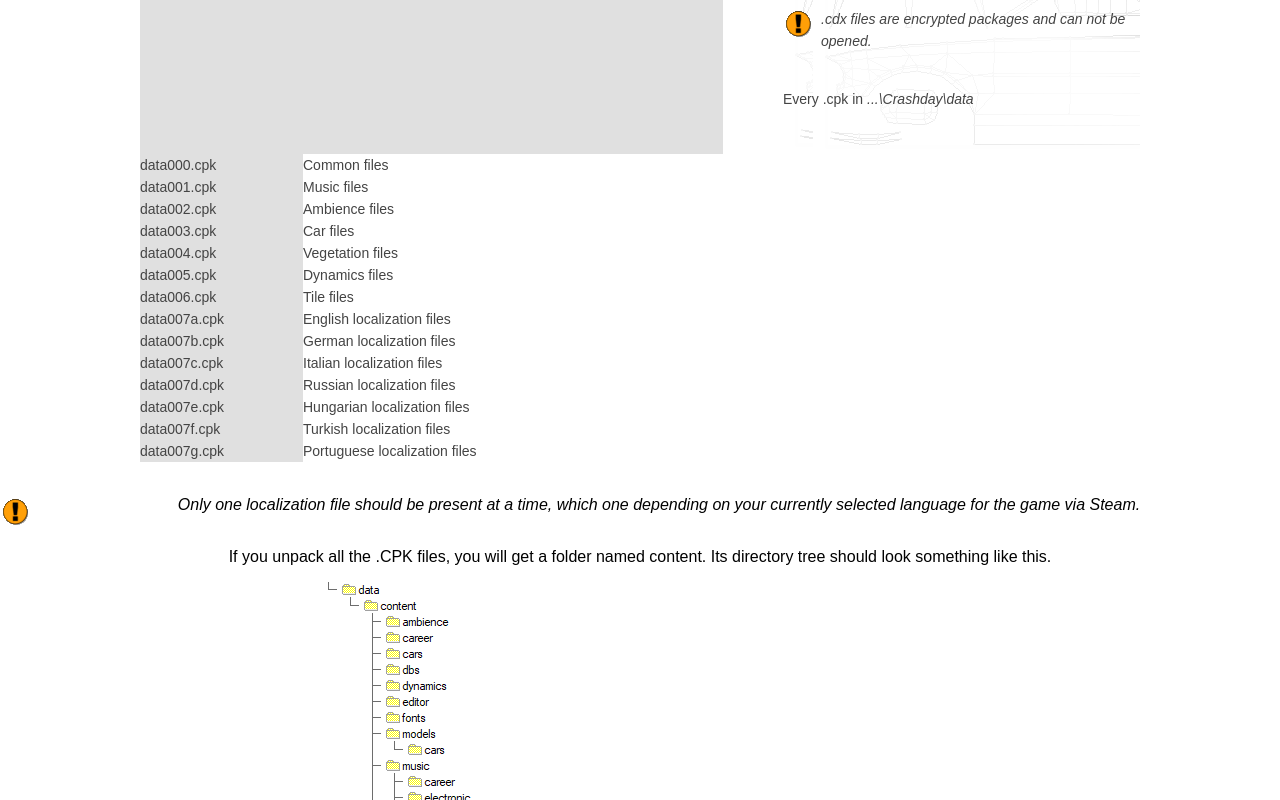
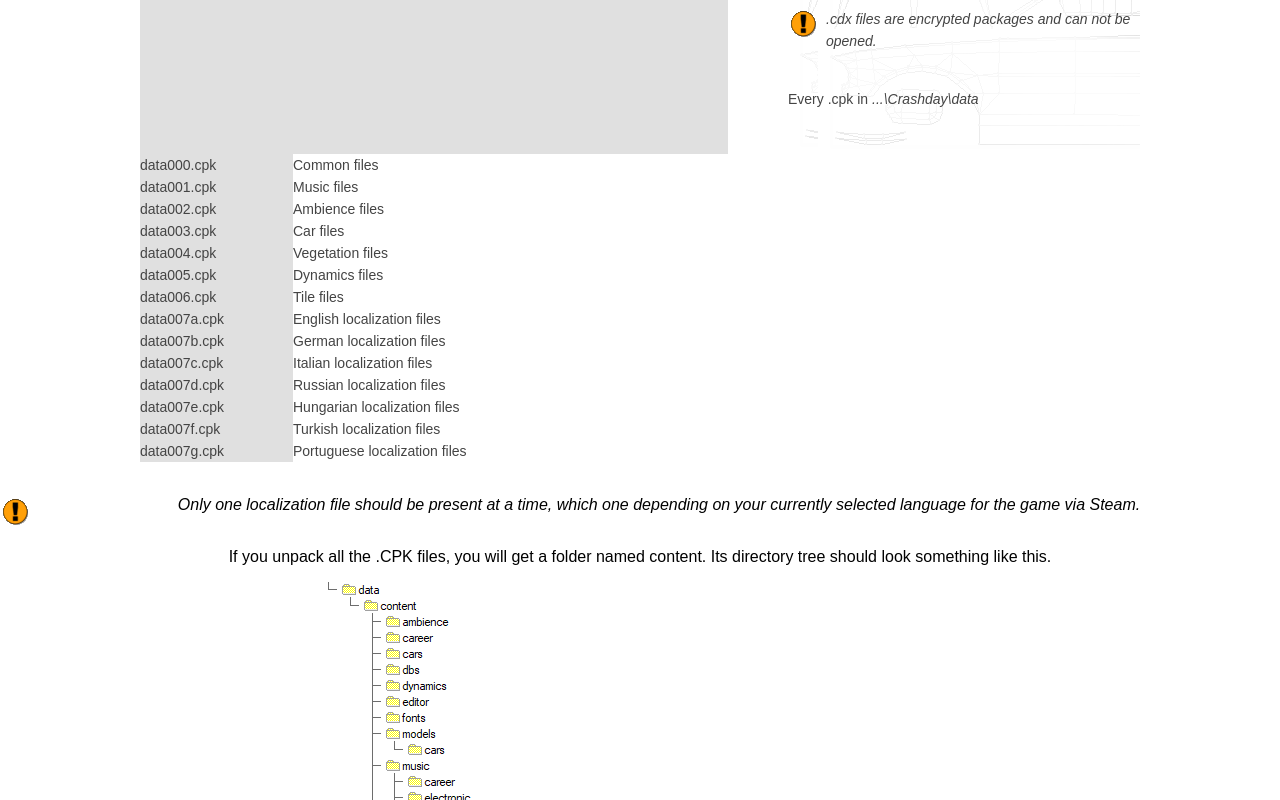
Before and after one commit to wurunduk/crashday-sdk, a plain HTML site: page new-sdk/2_overview_folders.html in a window 1280 px wide. Shown: the part 608-1408 px from the top of the page. Drawn offline with Linux system fonts and the light colour scheme; files whose address does not match are found by name.

Commit message:
Update 2_overview_folders.html

```diff
--- a/new-sdk/2_overview_folders.html
+++ b/new-sdk/2_overview_folders.html
@@ -30,10 +30,10 @@
 
   <table width=595 border=1 bordercolor="#e7e7e7" cellpadding=5 cellspacing=0>
 		<tr valign=top>
-			<td width=163 bgcolor="#e0e0e0">
+			<td width=153 bgcolor="#e0e0e0">
 				<p>data000.cpk</p>
 			</td>
-			<td width=420>
+			<td width=435>
 				<p>Common files</p>
 			</td>
 		</tr>
@@ -42,7 +42,7 @@
 			<td width=153 bgcolor="#e0e0e0">
 				<p>data001.cpk</p>
 			</td>
-			<td width=420>
+			<td width=435>
 				<p>Music files</p>
 			</td>
 		</tr>
@@ -51,7 +51,7 @@
 			<td width=153 bgcolor="#e0e0e0">
 				<p>data002.cpk</p>
 			</td>
-			<td width=420>
+			<td width=435>
 				<p>Ambience files</p>
 			</td>
 		</tr>
@@ -60,7 +60,7 @@
 			<td width=153 bgcolor="#e0e0e0">
 				<p>data003.cpk</p>
 			</td>
-			<td width=420>
+			<td width=435>
 				<p>Car files</p>
 			</td>
 		</tr>
@@ -69,7 +69,7 @@
 			<td width=153 bgcolor="#e0e0e0">
 				<p>data004.cpk</p>
 			</td>
-			<td width=420>
+			<td width=435>
 				<p>Vegetation files</p>
 			</td>
 		</tr>
@@ -78,7 +78,7 @@
 			<td width=153 bgcolor="#e0e0e0">
 				<p>data005.cpk</p>
 			</td>
-			<td width=420>
+			<td width=435>
 				<p>Dynamics files</p>
 			</td>
 		</tr>
@@ -87,7 +87,7 @@
 			<td width=153 bgcolor="#e0e0e0">
 				<p>data006.cpk</p>
 			</td>
-			<td width=420>
+			<td width=435>
 				<p>Tile files</p>
 			</td>
 		</tr>
@@ -96,7 +96,7 @@
 			<td width=153 bgcolor="#e0e0e0">
 				<p>data007a.cpk</p>
 			</td>
-			<td width=420>
+			<td width=435>
 				<p>English localization files</p>
 			</td>
 		</tr>
@@ -105,7 +105,7 @@
 			<td width=153 bgcolor="#e0e0e0">
 				<p>data007b.cpk</p>
 			</td>
-			<td width=420>
+			<td width=435>
 				<p>German localization files</p>
 			</td>
 		</tr>
@@ -114,7 +114,7 @@
 			<td width=153 bgcolor="#e0e0e0">
 				<p>data007c.cpk</p>
 			</td>
-			<td width=420>
+			<td width=435>
 				<p>Italian localization files</p>
 			</td>
 		</tr>
@@ -123,7 +123,7 @@
 			<td width=153 bgcolor="#e0e0e0">
 				<p>data007d.cpk</p>
 			</td>
-			<td width=420>
+			<td width=435>
 				<p>Russian localization files</p>
 			</td>
 		</tr>
@@ -132,7 +132,7 @@
 			<td width=153 bgcolor="#e0e0e0">
 				<p>data007e.cpk</p>
 			</td>
-			<td width=420>
+			<td width=435>
 				<p>Hungarian localization files</p>
 			</td>
 		</tr>
@@ -141,7 +141,7 @@
 			<td width=153 bgcolor="#e0e0e0">
 				<p>data007f.cpk</p>
 			</td>
-			<td width=420>
+			<td width=435>
 				<p>Turkish localization files</p>
 			</td>
 		</tr>
@@ -150,7 +150,7 @@
 			<td width=153 bgcolor="#e0e0e0">
 				<p>data007g.cpk</p>
 			</td>
-			<td width=420>
+			<td width=435>
 				<p>Portuguese localization files</p>
 			</td>
 		</tr>
```
